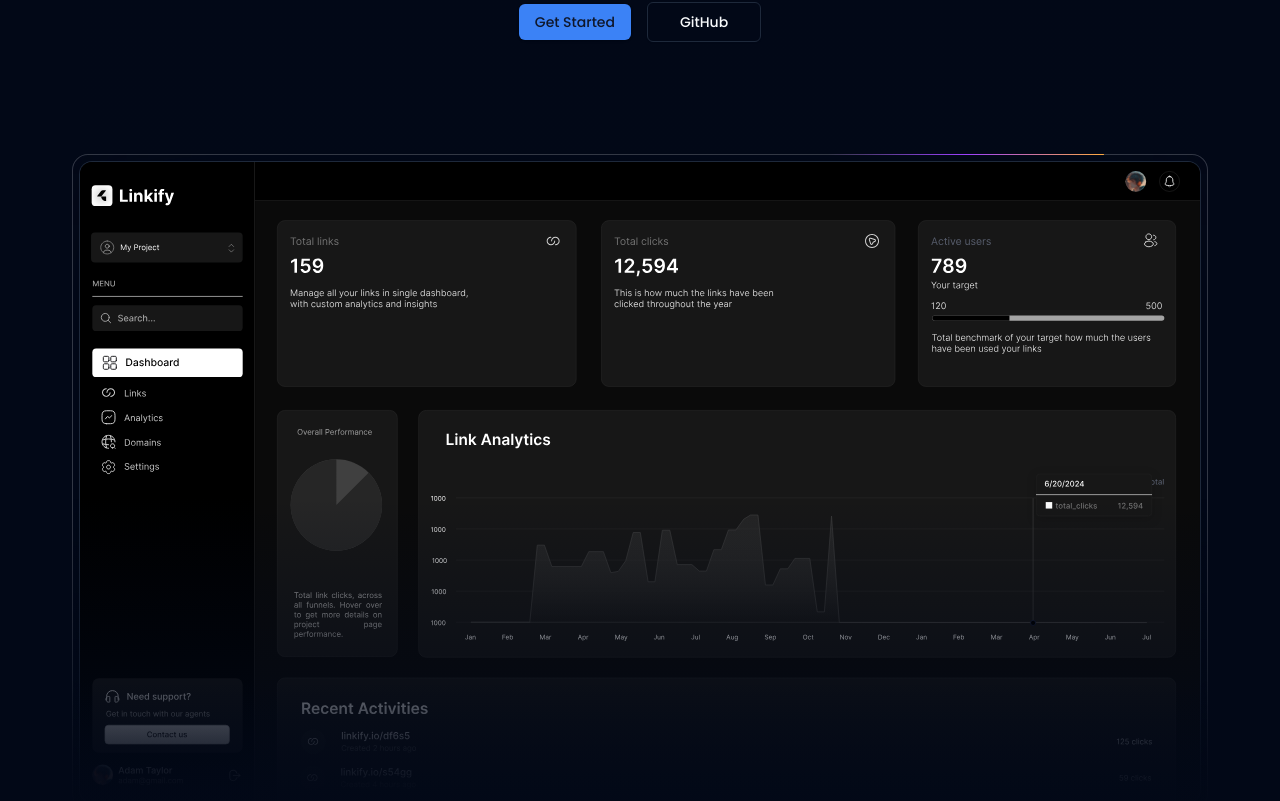
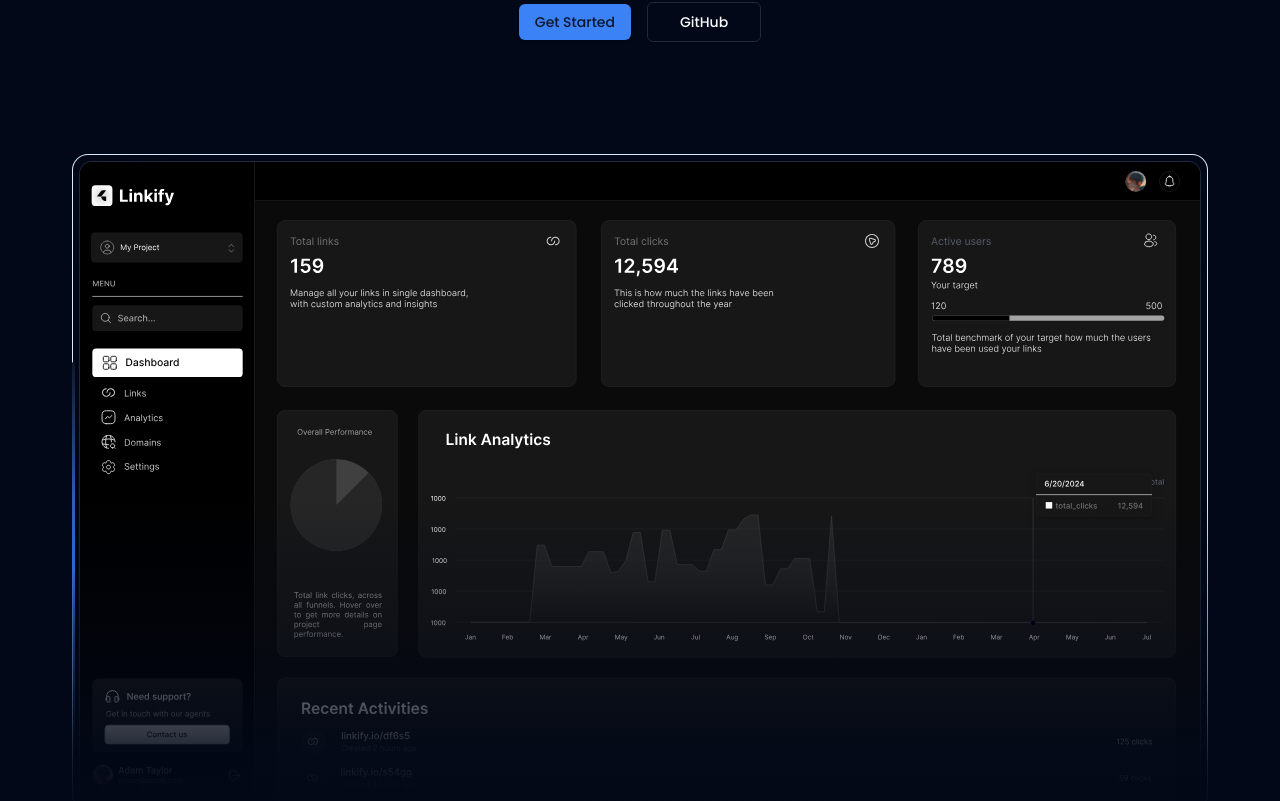
Before and after one commit to SinghAstra/IssueX, a Next.js app: page / in a window 1280 px wide. Shown: the part 519-1320 px from the top of the page. Built offline with nearby package versions, Linux system fonts and the light colour scheme.

Commit message:
Border Beam Image Primary Color

```diff
--- a/app/(home)/page.tsx
+++ b/app/(home)/page.tsx
@@ -62,9 +62,8 @@ const HomePage = async () => {
             delay={0.4}
             className="relative pt-20 pb-20 md:py-32 px-2 bg-transparent w-full"
           >
-            <div className="absolute md:top-[10%] left-1/2 gradient w-3/4 -translate-x-1/2 h-1/4 md:h-1/3 inset-0 blur-[5rem] animate-image-glow"></div>
-            <div className="-m-2 rounded-xl p-2 ring-1 ring-inset ring-foreground/20 lg:-m-4 lg:rounded-2xl bg-opacity-50 backdrop-blur-3xl">
-              <BorderBeam size={250} duration={12} delay={9} />
+            <div className="-m-2 rounded-xl p-2 ring-1 ring-inset ring-blue-100 lg:-m-4 lg:rounded-2xl bg-opacity-50 backdrop-blur-3xl">
+              <BorderBeam size={400} duration={8} delay={9} />
               <Image
                 src="/assets/dashboard-dark.svg"
                 alt="Dashboard"
--- a/components/ui/border-beam.tsx
+++ b/components/ui/border-beam.tsx
@@ -16,9 +16,9 @@ export const BorderBeam = ({
   size = 200,
   duration = 15,
   anchor = 90,
-  borderWidth = 1.5,
-  colorFrom = "#ffaa40",
-  colorTo = "#9c40ff",
+  borderWidth = 3,
+  colorFrom = "hsl(var(--primary-foreground))",
+  colorTo = "hsl(var(--primary))",
   delay = 0,
 }: BorderBeamProps) => {
   return (
```
